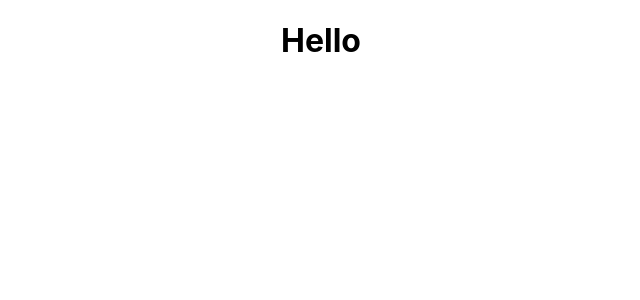
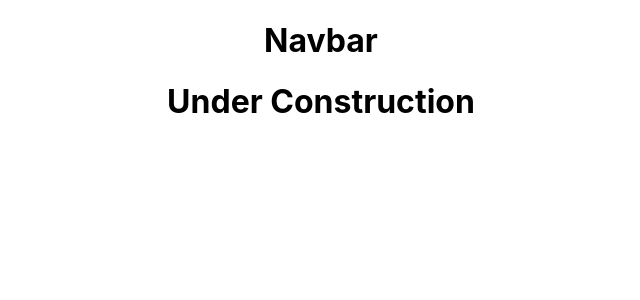
Before and after one commit to mistermaxis/BookStore, a React (Create React App) app: page /categories in a window 1280 px wide. Shown: the top 300 px of the page, without its empty margins (319-959 px from the left). Built offline with nearby package versions, Linux system fonts and the light colour scheme.

Commit message:
Create folder structure and add dummy components.

```diff
--- a/src/App.js
+++ b/src/App.js
@@ -1,10 +1,23 @@
 import './App.css';
+import { BrowserRouter as Router, Route, Switch } from 'react-router-dom';
+import Books from './components/books.js';
+import Categories from './components/categories.js';
 
 function App() {
   return (
-    <div className="App">
-      <h1>Hello</h1>
-    </div>
+    <Router>
+      <div className="App">
+        <h1>Navbar</h1>
+        <Switch>
+          <Route exact path="/">
+            <Books></Books>
+          </Route>
+          <Route exact path="/categories">
+            <Categories></Categories>
+          </Route>
+        </Switch>
+      </div>
+    </Router>
   );
 }
 
--- /dev/null
+++ b/src/components/books.js
@@ -0,0 +1,5 @@
+function Books() {
+  return <h1>Books</h1>;
+}
+
+export default Books;
--- /dev/null
+++ b/src/components/categories.js
@@ -0,0 +1,5 @@
+function Categories() {
+  return <h1>Under Construction</h1>;
+}
+
+export default Categories;
--- a/src/index.js
+++ b/src/index.js
@@ -1,11 +1,11 @@
 import React from 'react';
 import ReactDOM from 'react-dom';
 import './index.css';
-import App from './App';
+import App from './App.js';
 
 ReactDOM.render(
   <React.StrictMode>
     <App />
   </React.StrictMode>,
-  document.getElementById('root')
+  document.getElementById('root'),
 );
```
Also changed, not shown: package.json (+16 -2 lines), src/redux/books/books.js (added), src/redux/categories/categories.js (added), 1 other file (tests, documents, lock files or other folders).
